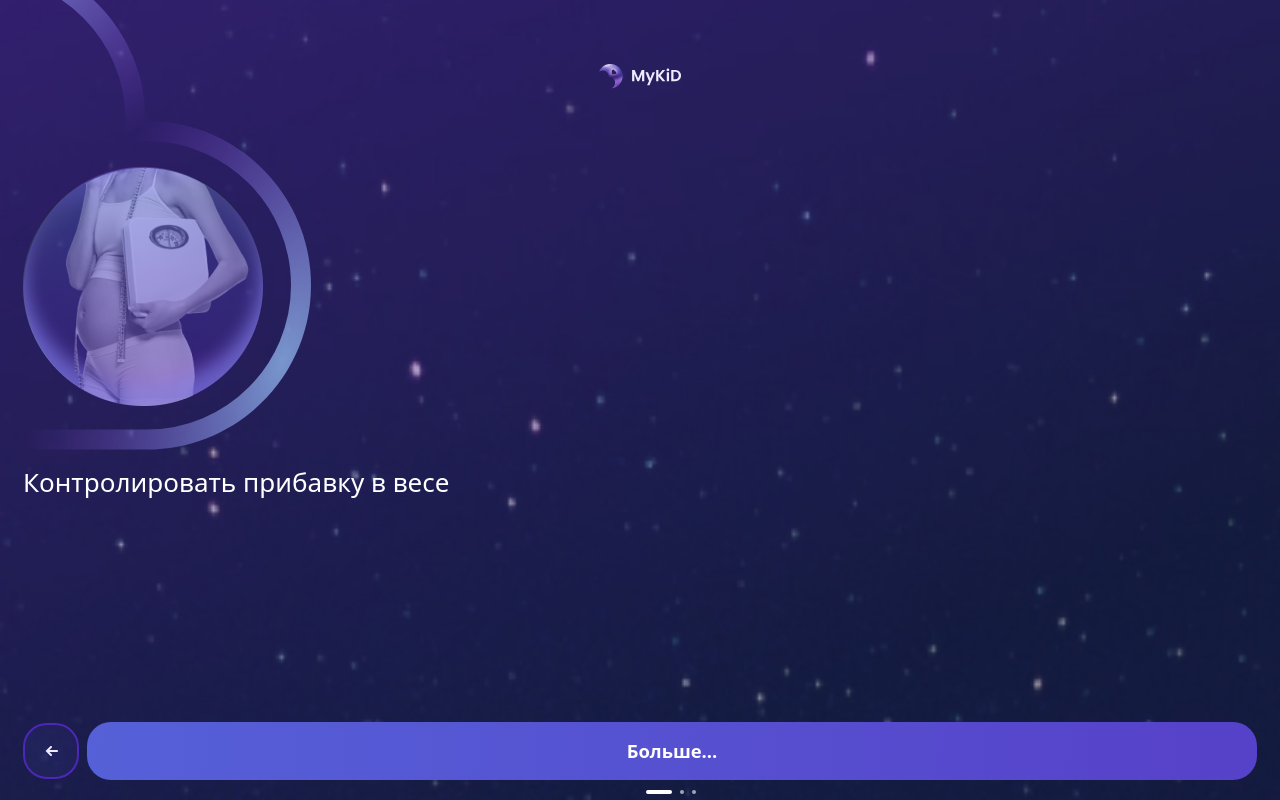
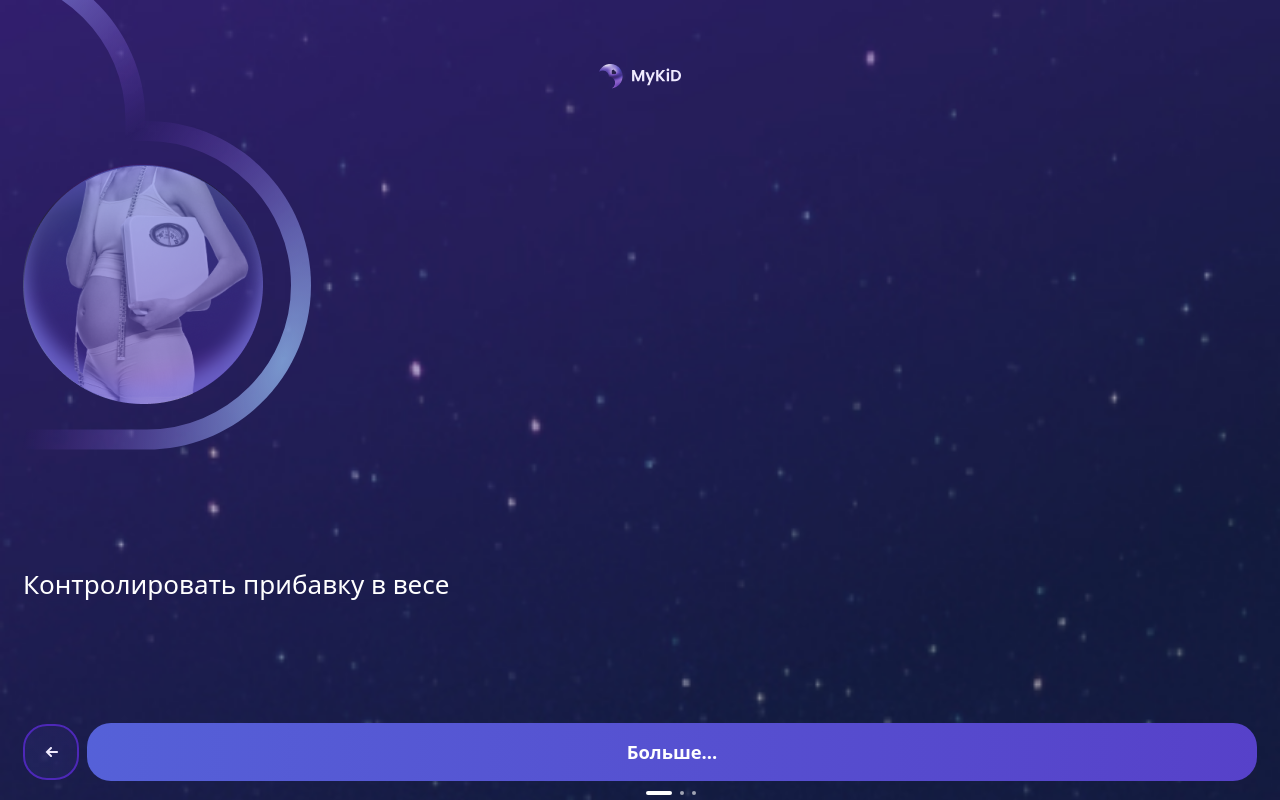
Before and after one commit to KIWIbird717/my-kids, a Next.js app: page /en/swiperpage in a window 1280 px wide. Built offline with nearby package versions, Linux system fonts and the light colour scheme.

Commit message:
fix slider

```diff
--- a/app/[locale]/page.tsx
+++ b/app/[locale]/page.tsx
@@ -5,7 +5,7 @@ import DateSelection from "@/widgets/DateSelection";
 
 export default function Home() {
   return (
-    <Section image="startBg">
+    <Section className="relative pb-[15px]">
       <HeartLogo />
       <StartText />
     </Section>
--- a/entities/BeginKidText.tsx
+++ b/entities/BeginKidText.tsx
@@ -12,7 +12,7 @@ export default function BeginKidText() {
   const t = useTranslations("entities.IntroText");
   const btn = useTranslations("UI.Intro");
   return (
-    <div className="flex h-screen w-full flex-col justify-end gap-12 px-7 py-[0.9375rem] text-center">
+    <div className="flex h-screen w-full flex-col justify-end gap-12 px-7 py-4 text-center">
       <div className="flex flex-col items-center gap-2">
         <h3 className="text-[2rem] font-bold leading-10 text-white">{t("title")}</h3>
         <p className="items-center text-center text-[1rem] font-bold leading-[1.625rem] text-white">
--- a/entities/StartText.tsx
+++ b/entities/StartText.tsx
@@ -16,7 +16,7 @@ export default function StartText() {
   return (
     <div
       className={cn(
-        "flex h-screen flex-col items-center justify-end gap-14 px-7",
+        "flex h-full flex-col items-center justify-end gap-14 px-7",
         device === "Mobile" && "pt-[5rem]",
       )}
     >
--- a/entities/TipsContent.tsx
+++ b/entities/TipsContent.tsx
@@ -11,10 +11,10 @@ export default function TipsContent() {
   const t = useTranslations("entities.TipsContent");
   const router = useRouter();
   return (
-    <div className="relative flex h-full flex-col justify-between pt-[40px]">
+    <div className="relative flex h-full flex-col justify-between px-7 pb-4 pt-[40px]">
       <span className="px-[24px] text-[1rem] leading-[1.625rem] text-white">{t("span")}</span>
       <Tips />
-      <div className="flex w-full items-center justify-center gap-2 px-[30px] pb-4">
+      <div className="flex w-full items-center justify-center gap-2">
         <BackBtn
           onClick={() => {
             router.back();
--- a/package.json
+++ b/package.json
@@ -4,7 +4,7 @@
   "private": true,
   "scripts": {
     "dev": "next dev",
-    "dev:local": "next dev -H tg-mini-app.local -p 3001 --experimental-https",
+    "dev:local": "next dev -H tg-mini-app.local -p 3000 --experimental-https",
     "build": "next build",
     "start": "next start",
     "lint": "next lint"
--- a/public/styles/globals.scss
+++ b/public/styles/globals.scss
@@ -36,6 +36,7 @@ input[type="number"] {
 body {
   background-image: url("../bgimage.jpg");
   background-size: cover;
+  @apply fixed left-0 top-0 z-[-10];
 }
 
 .introBg {
--- a/shared/ui/Section.tsx
+++ b/shared/ui/Section.tsx
@@ -3,7 +3,7 @@ import { cn } from "../lib/utils/cn";
 
 interface SectionProps {
   children: ReactNode;
-  image: string;
+  image?: string;
   className?: string;
 }
 
@@ -11,7 +11,9 @@ interface SectionComponent extends FC<SectionProps> {}
 
 export const Section: SectionComponent = ({ children, image, className }) => {
   return (
-    <main className={cn("min-w-screen flex min-h-screen flex-col items-center", image, className)}>
+    <main
+      className={cn("relative flex h-[calc(100svh+1px)] flex-col items-center", image, className)}
+    >
       {children}
     </main>
   );
--- a/widgets/SwiperPage.tsx
+++ b/widgets/SwiperPage.tsx
@@ -41,23 +41,39 @@ export default function SwiperPage() {
       className="relative flex h-full w-screen justify-center"
       id="introSwiper"
     >
-      <SwiperSlide className="absolute top-[166px] flex items-center justify-center pl-[23px]">
-        <Image src={pregn1} alt="pregphoto1" className="h-[240px] w-[240px]" />
-        <p className="absolute top-[300px] text-[26px] leading-8 text-white">
-          Контролировать прибавку в весе
-        </p>
+      <SwiperSlide className="relative flex items-end justify-end px-[23px] pb-[200px]">
+        <Image
+          src={pregn1}
+          alt="pregphoto1"
+          className="absolute top-[164px] z-[-1] h-[240px] w-[240px]"
+        />
+        <div className="flex h-full w-full items-end">
+          <p className="h-fit text-[26px] leading-8 text-white">Контролировать прибавку в весе</p>
+        </div>
       </SwiperSlide>
-      <SwiperSlide className="absolute top-[166px] flex items-center justify-center pl-[23px]">
-        <Image src={pregn2} alt="pregphoto2" className="h-[240px] w-[240px]" />
-        <p className="absolute top-[290px] text-[26px] leading-8 text-white">
-          Следовать советам вашего врача по питанию и образу жизни
-        </p>
+      <SwiperSlide className="relative flex items-end justify-end px-[23px] pb-[200px]">
+        <Image
+          src={pregn2}
+          alt="pregphoto2"
+          className="absolute top-[164px] z-[-1] h-[240px] w-[240px]"
+        />
+        <div className="flex h-full w-full items-end">
+          <p className="h-fit text-[26px] leading-8 text-white">
+            Следовать советам вашего врача по питанию и образу жизни
+          </p>
+        </div>
       </SwiperSlide>
-      <SwiperSlide className="absolute top-[166px] flex items-center justify-center pl-[23px]">
-        <Image src={pregn3} alt="pregphoto3" className="h-[240px] w-[240px]" />
-        <p className="absolute top-[300px] text-[26px] leading-8 text-white">
-          Готовится к родам с чеклистами на каждый триместр
-        </p>
+      <SwiperSlide className="relative flex items-end justify-end px-[23px] pb-[200px]">
+        <Image
+          src={pregn3}
+          alt="pregphoto3"
+          className="absolute top-[164px] z-[-1] h-[240px] w-[240px]"
+        />
+        <div className="flex h-full w-full items-end">
+          <p className="h-fit text-[26px] leading-8 text-white">
+            Готовится к родам с чеклистами на каждый триместр
+          </p>
+        </div>
       </SwiperSlide>
       <div className="absolute bottom-0 z-[999] flex w-full items-center gap-2 px-[23px] pb-[20px]">
         <BackBtn onClick={() => router.back()}>
```
Also changed, not shown: 1 other file (tests, documents, lock files or other folders).
